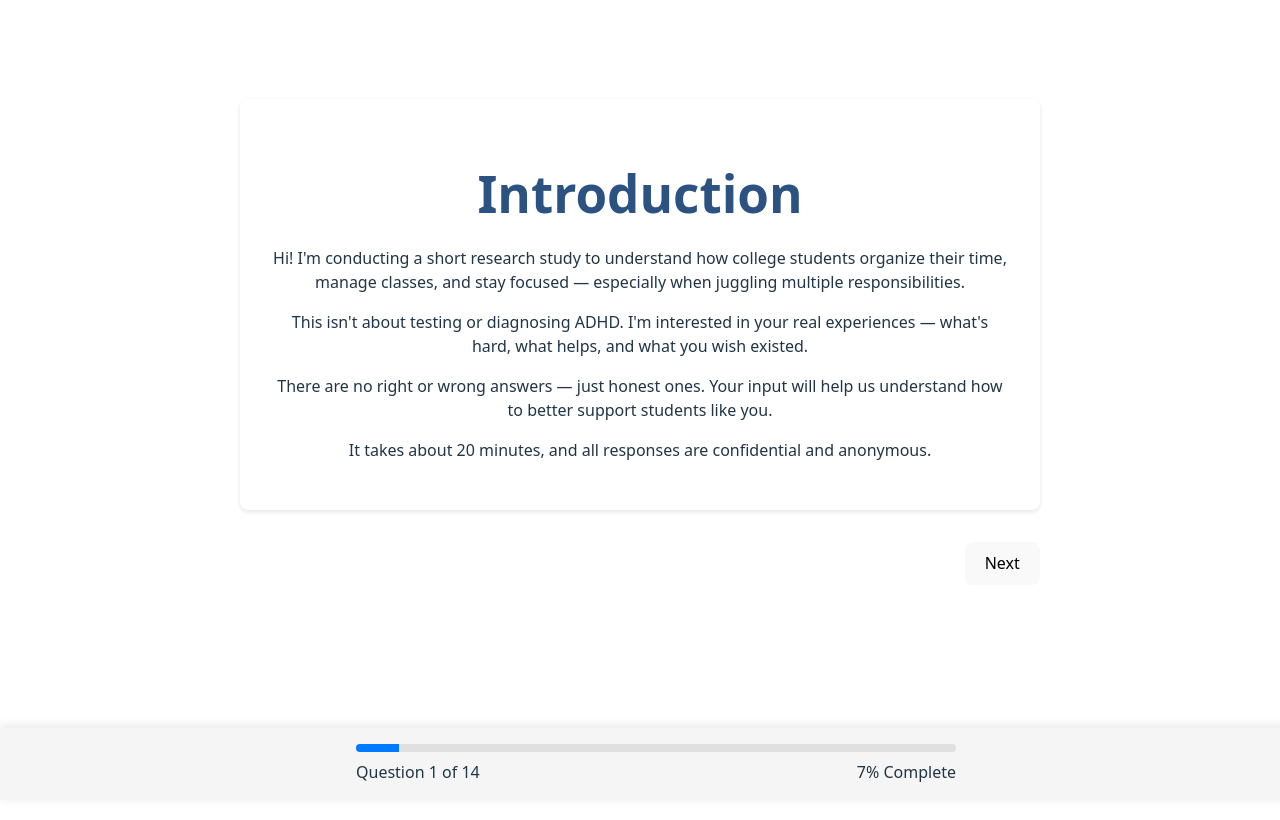
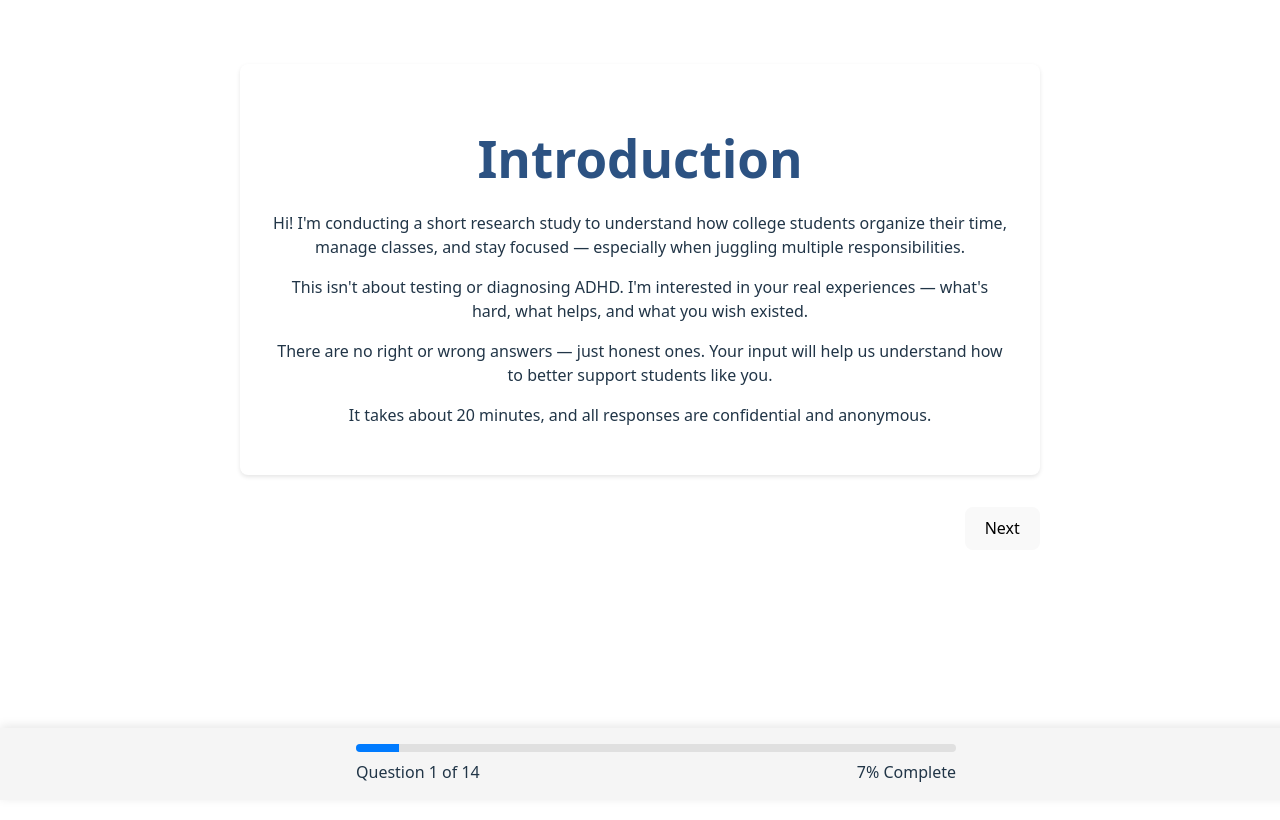
Before and after one commit to asoma-digital/customer-discovery-form, a React (Vite) app: page / in a window 1280 px wide. Shown: the top 820 px of the page. Built offline with nearby package versions, Linux system fonts and the light colour scheme; no server answers.

Commit message:
fixing spacing

```diff
--- a/src/components/DiscoveryForm.jsx
+++ b/src/components/DiscoveryForm.jsx
@@ -533,7 +533,7 @@ function DiscoveryForm() {
                     margin: "1rem auto",
                     padding: "1rem",
                     paddingBottom: "100px",
-                    maxHeight: "calc(100vh - 4rem)"
+                    minHeight: "calc(100vh - 4rem)"
                 }}
             >
 
```
